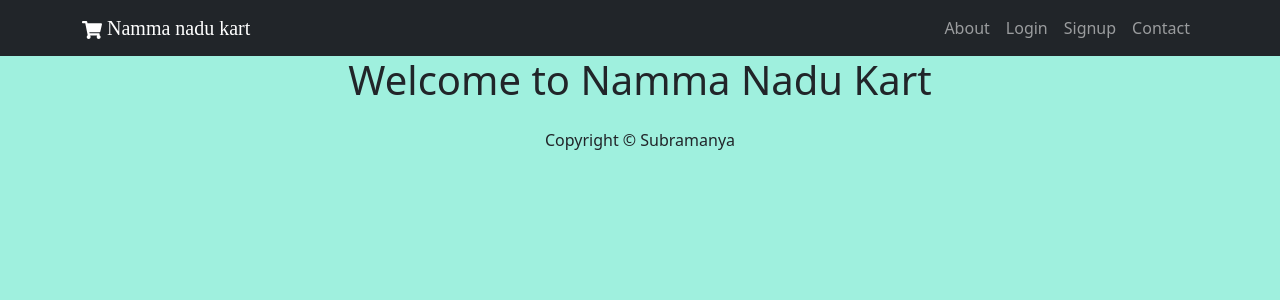
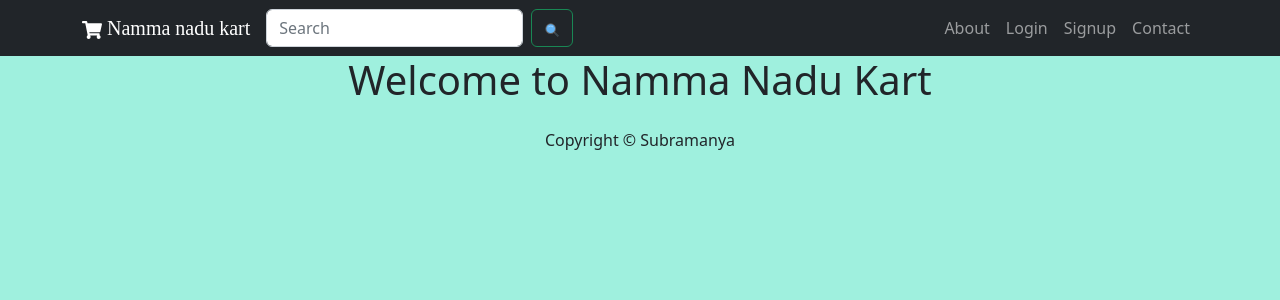
Before and after one commit to SubramanyaKS/E-Commerce, a React (Create React App) app: page / in a window 1280 px wide. Shown: the top 300 px of the page. Built offline with nearby package versions, Linux system fonts and the light colour scheme.

Commit message:
update navbar

```diff
--- a/src/components/Navbar.js
+++ b/src/components/Navbar.js
@@ -1,8 +1,10 @@
 import Navbar from 'react-bootstrap/Navbar';
 import Container from 'react-bootstrap/Container';
 import Nav from 'react-bootstrap/Nav';
+import Form from 'react-bootstrap/Form';
+import Button from 'react-bootstrap/Button';
 import {FaShoppingCart} from '@react-icons/all-files/fa/FaShoppingCart'
-
+import {FcSearch} from '@react-icons/all-files/fc/FcSearch'
 const NavBar =()=>{
     return(
 
@@ -10,7 +12,17 @@ const NavBar =()=>{
             <Container>
 
                 <Navbar.Brand style={{fontFamily:"cursive"}} href="/home"><FaShoppingCart style={{ color: 'white'}}/> Namma nadu kart</Navbar.Brand>
-                <Navbar.Toggle aria-controls="responsive-navbar-nav" />
+
+                <Form className="d-flex">
+            <Form.Control
+              type="search"
+              placeholder="Search"
+              className="me-2"
+              aria-label="Search"
+            />
+            <Button variant="outline-success"><FcSearch/></Button>
+          </Form>
+          <Navbar.Toggle aria-controls="responsive-navbar-nav" />
                 <Navbar.Collapse className="justify-content-end">
           <Nav>
             <Nav.Link href="/about">About</Nav.Link>
@@ -20,6 +32,7 @@ const NavBar =()=>{
           </Nav>
 
         </Navbar.Collapse>
+
             </Container>
         </Navbar>
 
```
